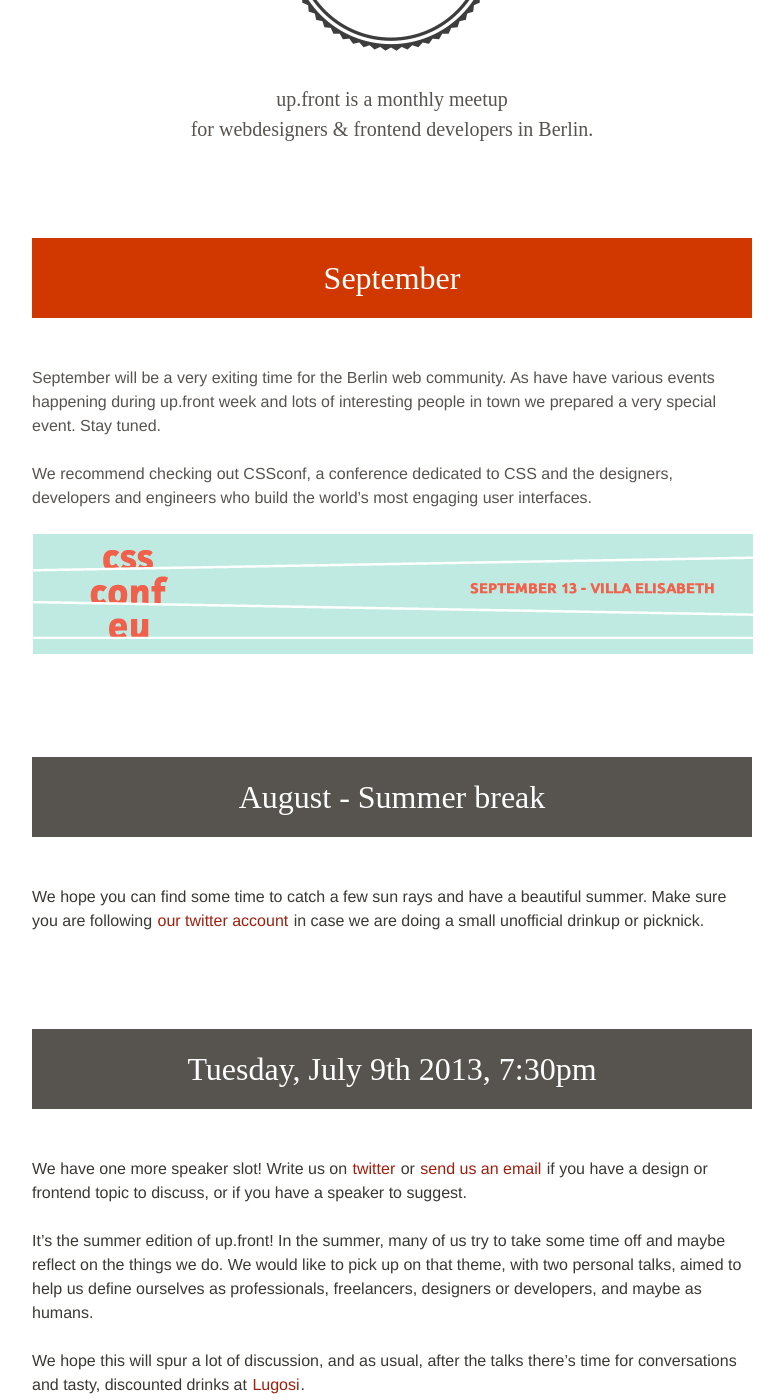
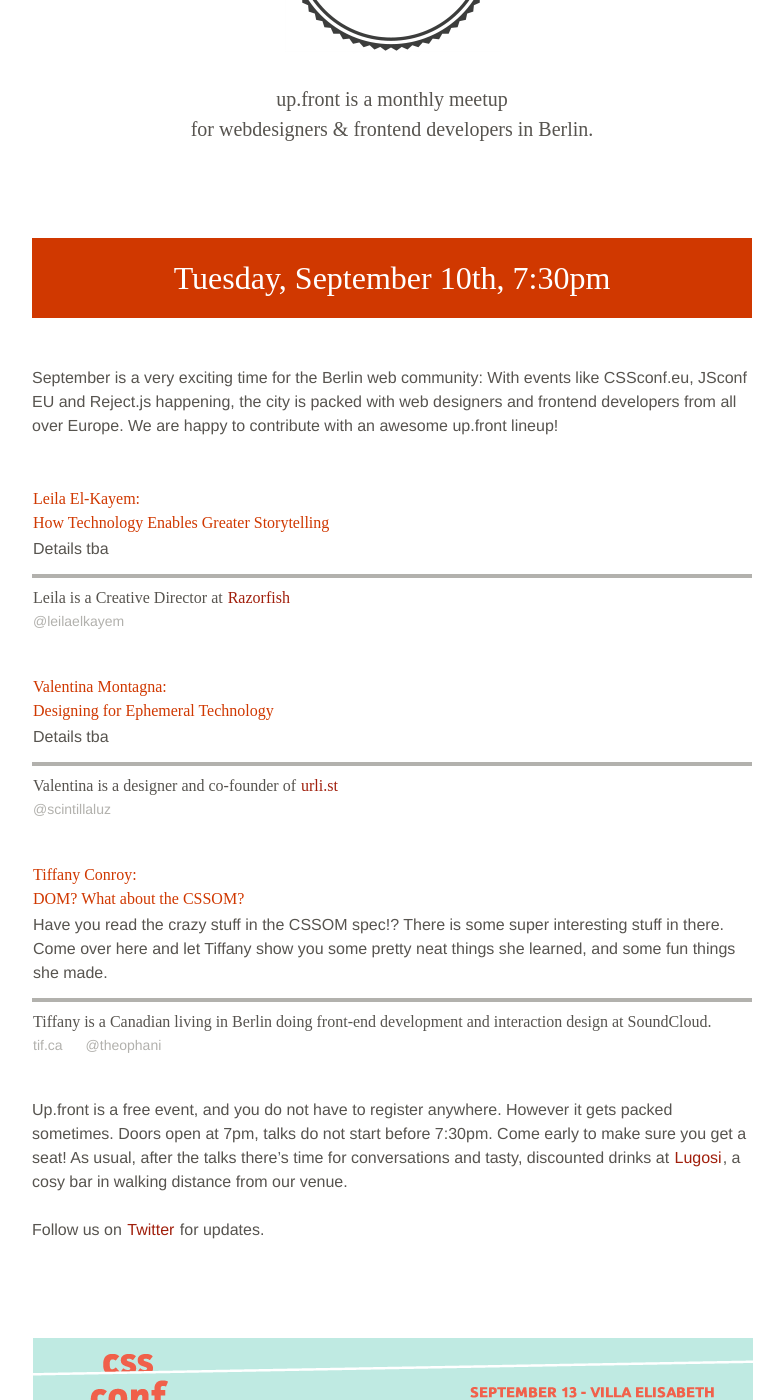
Before and after one commit to upfrontug/upfrontug.github.io, a Jekyll site: the page built from index.html, in a window 1280 px wide and 1400 px high, scrolled down 290 px. Shown: the whole window, without its empty margins (248-1032 px from the left). Built offline with Jekyll 4.4.1, drawn with Linux system fonts in a browser that asks for light colours; nearby versions of some CDN libraries; comment, search, counter and statistics services are not loaded; a style sheet for code colours, icons or effects is not loaded; some of the changed text lies outside the part shown.

Commit message:
Add infos for September 2013 meetup.

```diff
--- a/archive.html
+++ b/archive.html
@@ -428,7 +428,7 @@
                   But what tasks? And by what process? What parts of the process can the computer make better? How can users interact with the computer to make it do its part of the process? Only lastly can we ask: what must be presented to the user and how?
                 </p>
                 <p class="speaker_info">
-                  Tiffany is a Canadian living in Berlin doing front-end development and interaction design at SoundCloud at SoundCloud.
+                  Tiffany is a Canadian living in Berlin doing front-end development and interaction design at SoundCloud.
                 </p>
                 <ul class="speaker_links">
                   <li><a href="http://tif.ca/">tif.ca</a></li>
--- a/index.html
+++ b/index.html
@@ -9,37 +9,81 @@
   <article class="next">
      <header>
       <h2>
-        September
+        Tuesday, September 10th, 7:30pm
       </h2>
     </header>
 
     <p>
-      September will be a very exiting time for the Berlin web community. As have have various events happening during up.front week and lots of interesting people in town we prepared a very special event. Stay tuned.
+      September is a very exciting time for the Berlin web community: With events like CSSconf.eu, JSconf EU and Reject.js happening, the city is packed with web designers and frontend developers from all over Europe. We are happy to contribute with an awesome up.front lineup!
     </p>
 
-    <p>We recommend checking out CSSconf, a conference dedicated to CSS and the designers, developers and engineers who build the world’s most engaging user interfaces.</p>
+    <ul class="talks">
+
+      <li>
+        <h4><span>Leila El-Kayem:</span> How Technology Enables Greater Storytelling</h4>
+        <p>
+          Details tba
+        </p>
+
+        <p class="speaker_info">
+          Leila is a Creative Director at <a href="http://www.razorfish.de/">Razorfish</a>
+        </p>
+        <ul class="speaker_links">
+          <li><a href="https://twitter.com/leilaelkayem/">@leilaelkayem</a></li>
+        </ul>
+      </li>
+
+      <li>
+        <h4><span>Valentina Montagna:</span> Designing for Ephemeral Technology</h4>
+        <p>
+          Details tba
+        </p>
+
+        <p class="speaker_info">
+          Valentina is a designer and co-founder of <a href="http://urli.st/">urli.st</a>
+        </p>
+        <ul class="speaker_links">
+          <li><a href="http://twitter.com/scintillaluz">@scintillaluz</a></li>
+        </ul>
+      </li>
+
+      <li>
+        <h4><span>Tiffany Conroy:</span> DOM? What about the CSSOM?</h4>
+        <p>
+          Have you read the crazy stuff in the CSSOM spec!? There is some super interesting stuff in there. Come over here and let Tiffany show you some pretty neat things she learned, and some fun things she made.
+        </p>
+
+        <p class="speaker_info">
+          Tiffany is a Canadian living in Berlin doing front-end development and interaction design at SoundCloud.
+        </p>
+        <ul class="speaker_links">
+          <li><a href="http://tif.ca/">tif.ca</a></li>
+          <li><a href="http://twitter.com/theophani">@theophani</a></li>
+        </ul>
+      </li>
+
+    </ul>
+
+    <p>
+      Up.front is a free event, and you do not have to register anywhere. However it gets packed sometimes. Doors open at 7pm, talks do not start before 7:30pm. Come early to make sure you get a seat! As usual, after the talks there’s time for conversations and tasty, discounted drinks at <a href="http://goo.gl/maps/aapKr">Lugosi</a>, a cosy bar in walking distance from our venue.
+    </p>
+    <p>
+      Follow us on <a href="http://twitter.com/upfront_ug">Twitter</a> for updates. <!-- and tell your friends on <a href="http://www.meetup.com/up-front-ug/events/121776842/">meetup.com</a> and <a href="http://www.facebook.com/events/514887231899205">Facebook</a>.--><br>
+    </p>
 
 
-    <p>
+  </article>
+
+  <p>
     <a href="http://2013.cssconf.eu/">
       <img src="images/cssconf13_banner.png"/>
     </a>
-    </p>
+    <br>
+    We recommend checking out CSSconf.eu, a conference dedicated to CSS and the designers, developers and engineers who build the world’s most engaging user interfaces.
+    <br><br>
+    <br><br>
+  </p>
 
-  </article>
-
-  <article>
-     <header>
-      <h2>
-        August <i>- Summer break</i>
-      </h2>
-    </header>
-
-    <p>
-      We hope you can find some time to catch a few sun rays and have a beautiful summer. Make sure you are following <a href="http://twitter.com/upfront_ug">our twitter account</a> in case we are doing a small unofficial drinkup or picknick.
-    </p>
-
-  </article>
 
   <article>
      <header>
```
